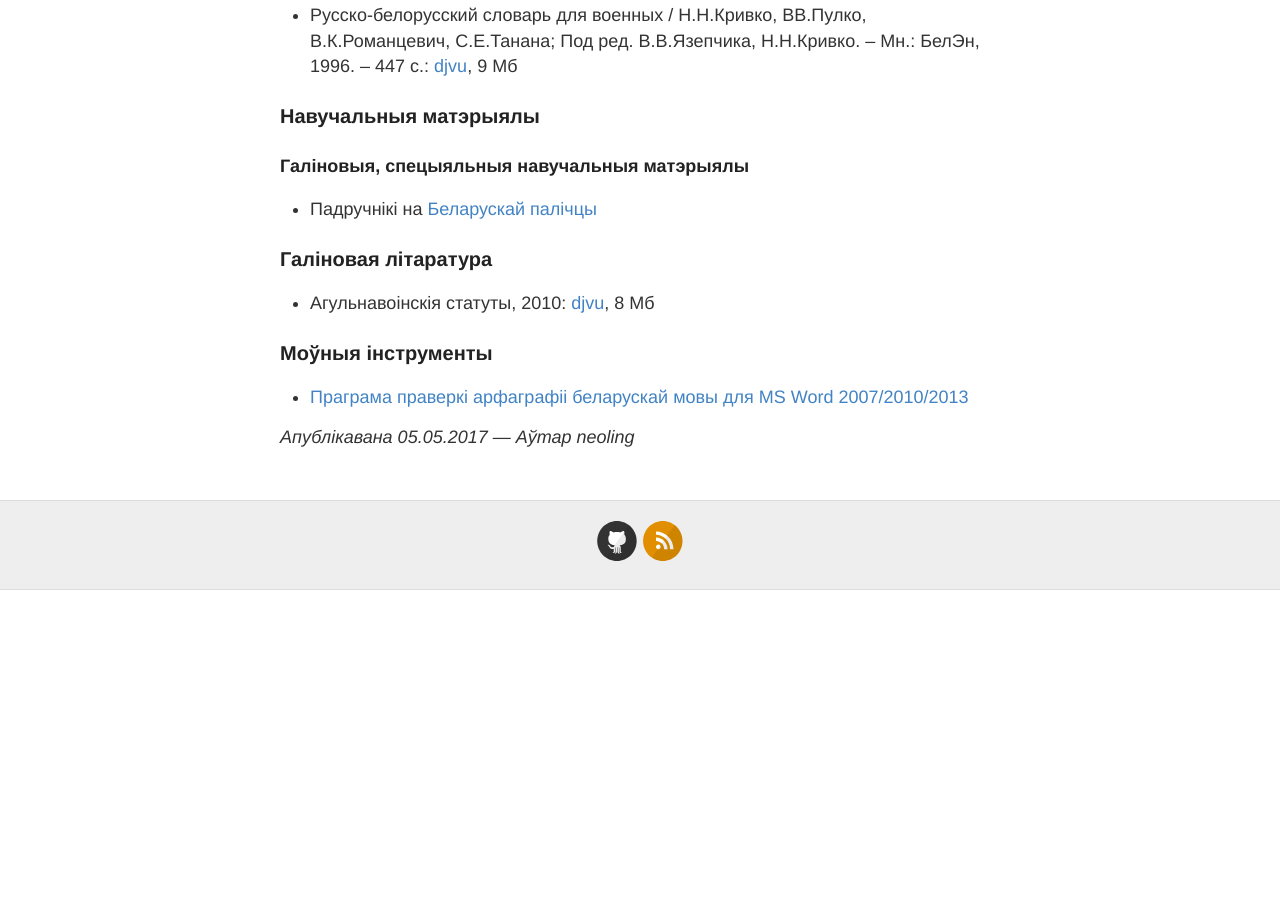
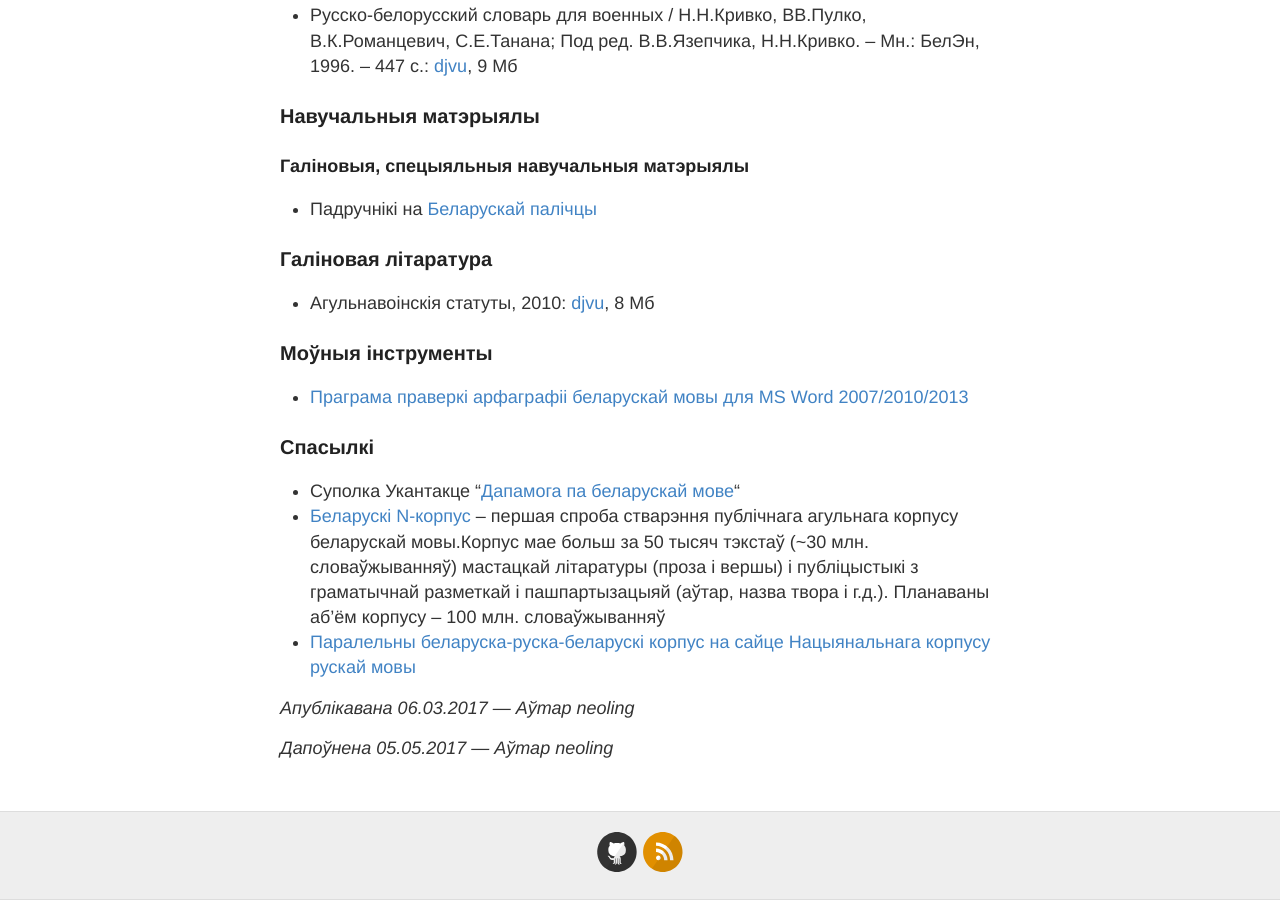
Before and after one commit to movazbor/movazbor.github.io, a Jekyll site: the page built from slouniki.md, in a window 1280 px wide and 900 px high, scrolled down 1549 px. Built offline with Jekyll 4.4.1, drawn with Linux system fonts in a browser that asks for light colours; before the commit the page ends 2139 px from its top, so only the background shows below that.

```diff
--- a/slouniki.md
+++ b/slouniki.md
@@ -79,5 +79,12 @@
 
 *   [Праграма праверкі арфаграфіі беларускай мовы для MS Word 2007/2010/2013](http://bnkorpus.info/download.html)
 
+### Спасылкі
 
-*Апублікавана 05.05.2017 --- Аўтар neoling*
+*   Суполка Укантакце “[Дапамога па беларускай мове](https://vk.com/adkazy)“
+*   [Беларускі N-корпус](http://bnkorpus.info/) – першая спроба стварэння публічнага агульнага корпусу беларускай мовы.Корпус мае больш за 50 тысяч тэкстаў (~30 млн. словаўжыванняў) мастацкай літаратуры (проза і вершы) і публіцыстыкі з граматычнай разметкай і пашпартызацыяй (аўтар, назва твора і г.д.). Планаваны аб’ём корпусу – 100 млн. словаўжыванняў
+*   [](http://ruscorpora.ru/search-para-be.html)[Паралельны беларуска-руска-беларускі корпус на сайце Нацыянальнага корпусу рускай мовы](http://ruscorpora.ru/search-para-be.html)
+
+*Апублікавана 06.03.2017 --- Аўтар neoling*
+
+*Дапоўнена 05.05.2017 --- Аўтар neoling*
```
